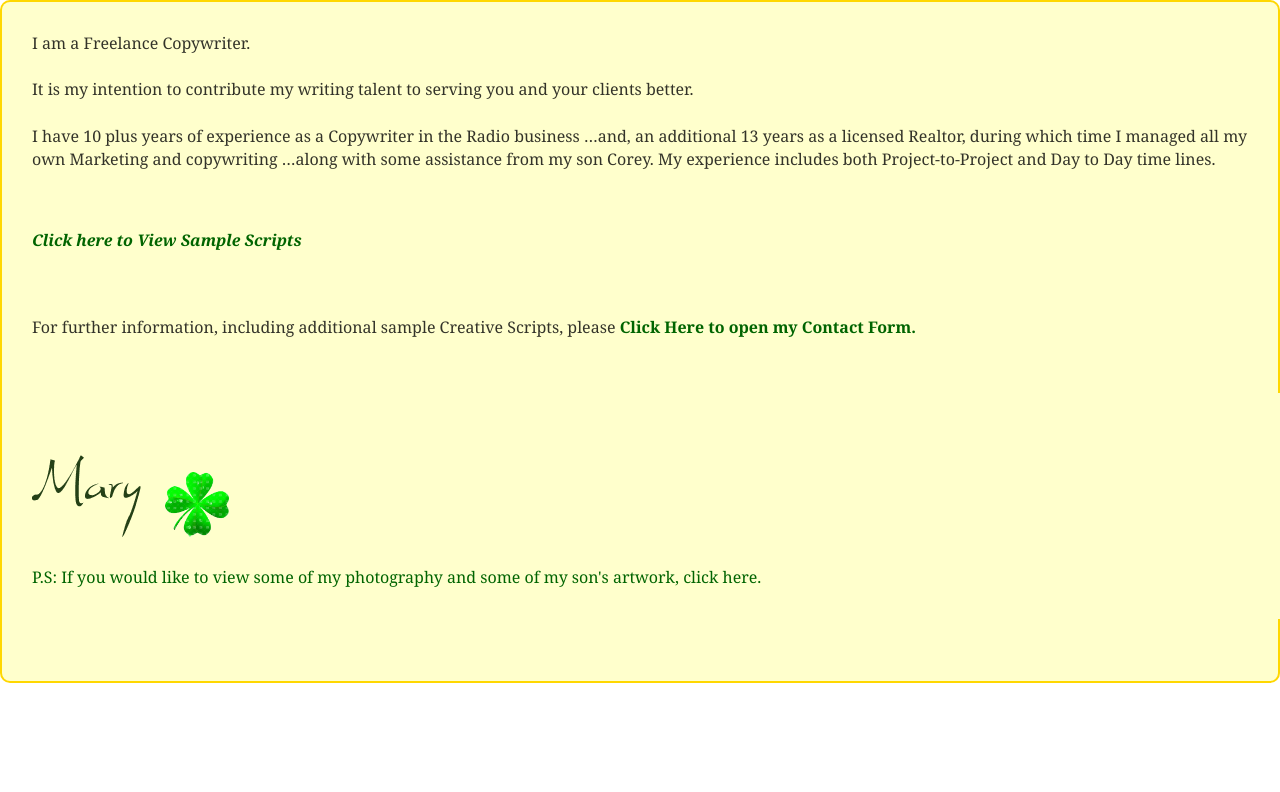
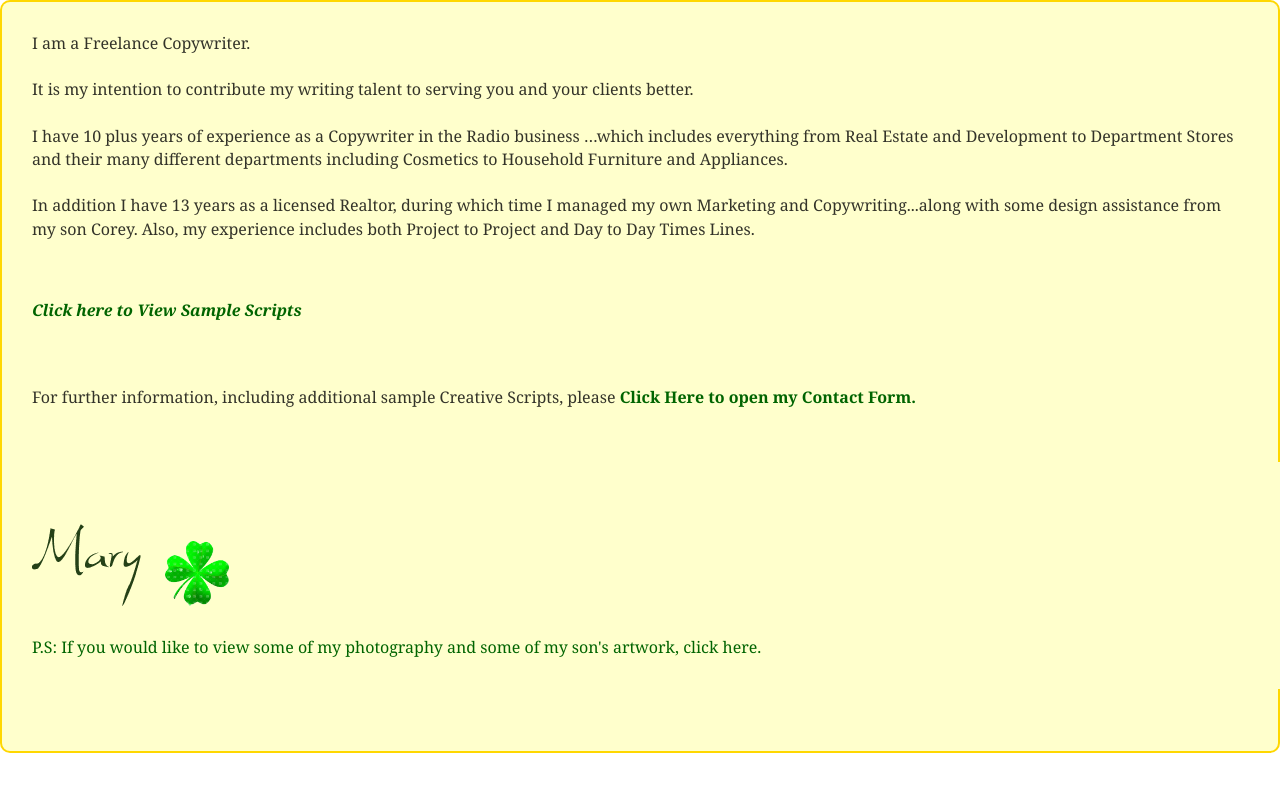
Before and after one commit to grampers/fitz, a Gatsby site: page / in a window 1280 px wide. Built offline with nearby package versions, Linux system fonts and the light colour scheme; Gatsby itself is replaced by a stand-in of ours.

Commit message:
edited index text

```diff
--- a/src/pages/index.js
+++ b/src/pages/index.js
@@ -29,6 +29,25 @@ const Modal = styled.div`
   .intro {
     font-style:normal;
     font-weight: 600;
+  }
+  ${
+    '' /* .scriptBackground {
+    display: inline-block;
+    width: 100%;
+    height: 100%;
+    font-size: 0;
+    line-height: 0;
+    vertical-align: middle;
+    background-size: 100%;
+    background-position: 50% 50%;
+    background-repeat: no-repeat;
+    background-image: url(${backgroundImage});
+  }
+  .backgroundInner {
+        padding-top: 63.35%;
+    display: block;
+    height: 0;
+  }*/
   }
   p {
     padding-bottom: 0.5rem;
@@ -182,10 +201,16 @@ class Home extends React.Component {
           </p>
           <p>
             I have 10 plus years of experience as a Copywriter in the Radio
-            business …and, an additional 13 years as a licensed Realtor, during
-            which time I managed all my own Marketing and copywriting …along
-            with some assistance from my son Corey. My experience includes both
-            Project-to-Project and Day to Day time lines.
+            business …which includes everything from Real Estate and Development
+            to Department Stores and their many different departments including
+            Cosmetics to Household Furniture and Appliances.{' '}
+          </p>
+
+          <p>
+            In addition I have 13 years as a licensed Realtor, during which time
+            I managed my own Marketing and Copywriting...along with some design
+            assistance from my son Corey. Also, my experience includes both
+            Project to Project and Day to Day Times Lines.
           </p>
         </PrimaryContent>
 
@@ -210,9 +235,16 @@ class Home extends React.Component {
                     season approaches… for all of us garden lovers.
                   </p>
                   <p />
+                  {/* <div  */}
+                  // className="scriptBackground"
+                  {/* > */}
                   <p>
+                    {/* <img src={backgroundImage} /> */}
                     "There’s Something Special about{' '}
-                    <span style={{ fontWeight: 'bold' }}> Garden City!</span>{' '}
+                    <span style={{ fontWeight: 'bold' }}>
+                      {' '}
+                      Garden City!
+                    </span>{' '}
                     Garden lovers everywhere experience an Awakening as they
                     stroll through each and every row of flower and vegetable
                     plantings….
@@ -231,11 +263,11 @@ class Home extends React.Component {
                     , that turns the Ordinary into the Extra-ordinary for Garden
                     Lovers!!
                   </p>
-
                   <p>
                     Open 6 days a week ...with various locations throughout the
                     City. Check out GardenCity.com"
                   </p>
+                  {/* </div> */}
                 </li>
                 <li>
                   <p className="intro">
@@ -306,6 +338,8 @@ class Home extends React.Component {
                   </p>
 
                   <p />
+                  {/* <div className="scriptBackground">
+                    <div className="backgroundInner"> */}
                   <p>
                     Hello Room…I’m the “Shutter-Man”…I’m the “Guy”… that sets
                     the mood in your room. I regulate the Light…I show-off your
@@ -326,6 +360,8 @@ class Home extends React.Component {
                     …located on Blanchard & Cloverdale. You can also check out
                     their Web site at BlairsWindowTreatments.ca.
                   </p>
+                  {/* </div>
+                  </div> */}
                 </li>
               </ul>
               <a id="close" onClick={this.toggleSpecimens}>
```
